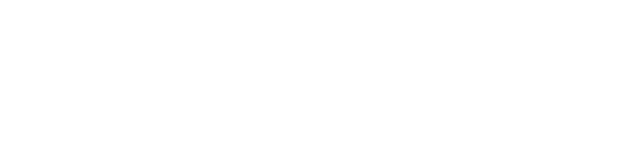
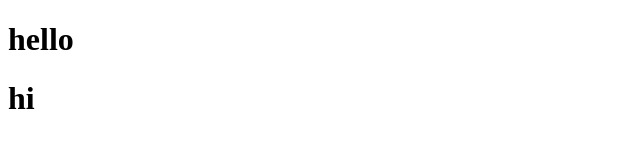
Before and after one commit to Teja-0702/new-delta, a plain HTML site: page index.html in a window 1280 px wide. Shown: the whole page, without its empty margins (0-640 px from the left). Drawn offline with Linux system fonts and the light colour scheme.

Commit message:
Revert "1"
This reverts commit 68b892b6d4a794576272a1477331f087a0821b0a.

```diff
--- a/index.html
+++ b/index.html
@@ -7,7 +7,8 @@
 </head>
 <body>
 
-
+    <h1>hello</h1>
+    <h1>hi</h1>
 
 </body>
 </html>
```
